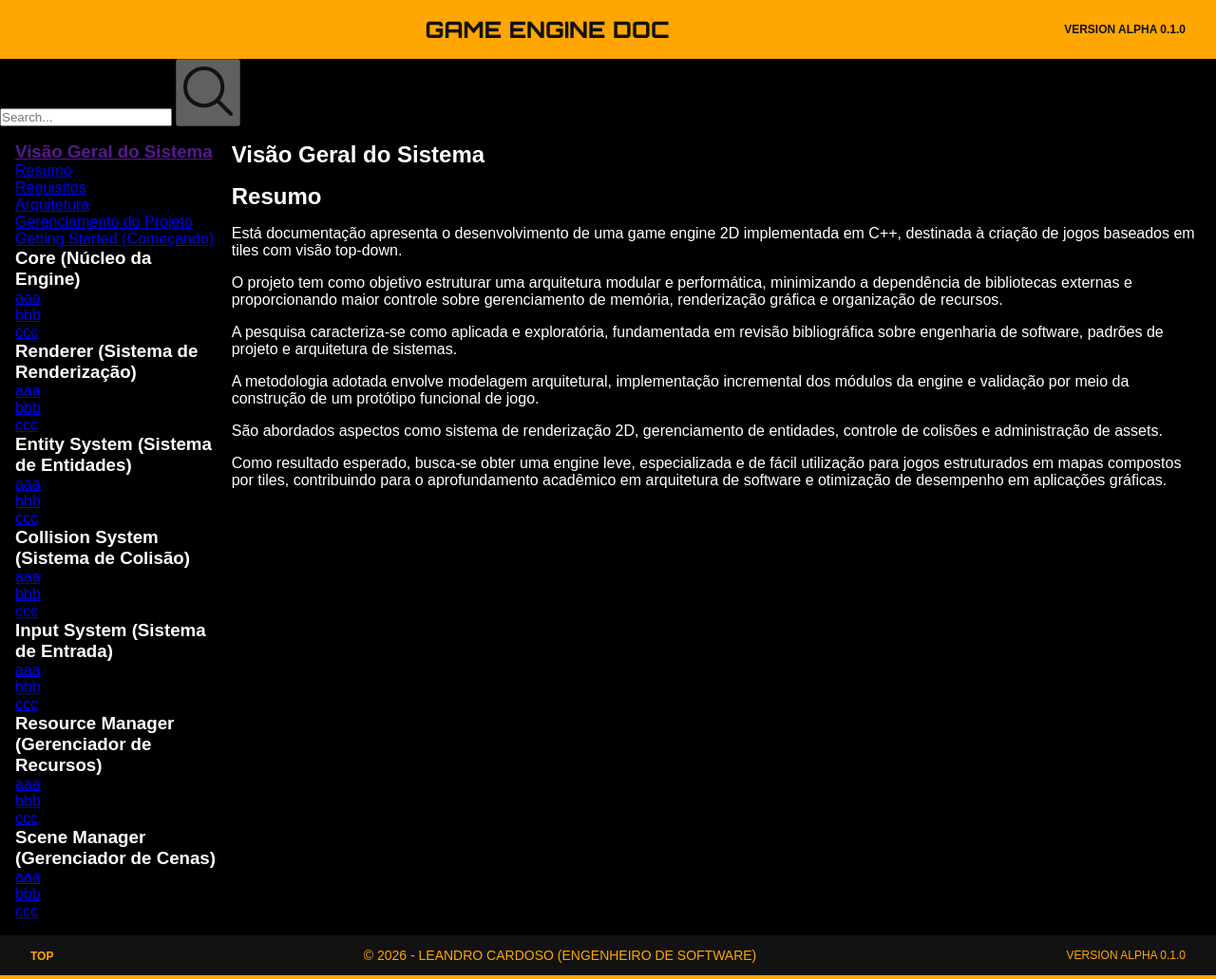
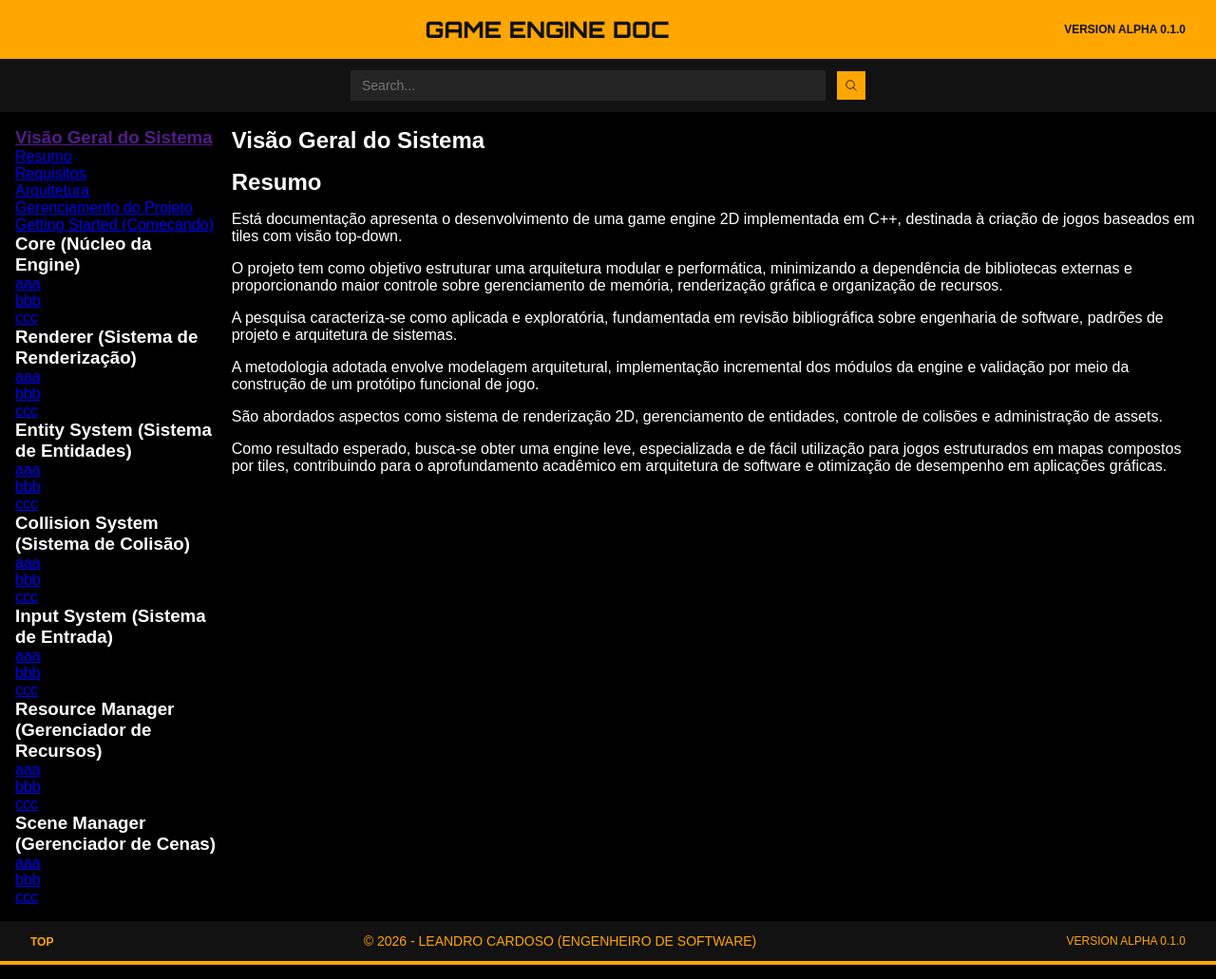
Before and after one commit to Leandro-Cardoso/2d-game-engine, a Jekyll site: the page built from docs/index.html, in a window 1280 px wide. Shown: the whole page at 95% size. Built offline with Jekyll 4.4.1, drawn with Linux system fonts in a browser that asks for light colours.

Commit message:
Correcao do css da busca

```diff
--- a/docs/_layouts/default.html
+++ b/docs/_layouts/default.html
@@ -7,6 +7,7 @@
 
     <link rel="stylesheet" href="{{ '/assets/css/base.css' | relative_url }}">
     <link rel="stylesheet" href="{{ '/assets/css/header.css' | relative_url }}">
+    <link rel="stylesheet" href="{{ '/assets/css/search.css' | relative_url }}">
     <link rel="stylesheet" href="{{ '/assets/css/footer.css' | relative_url }}">
 </head>
 <body>
```
